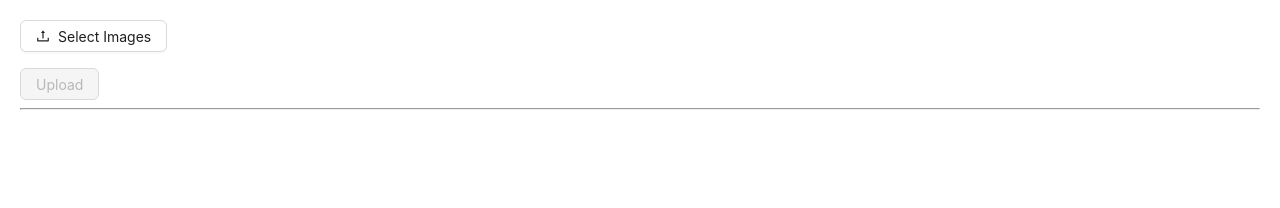
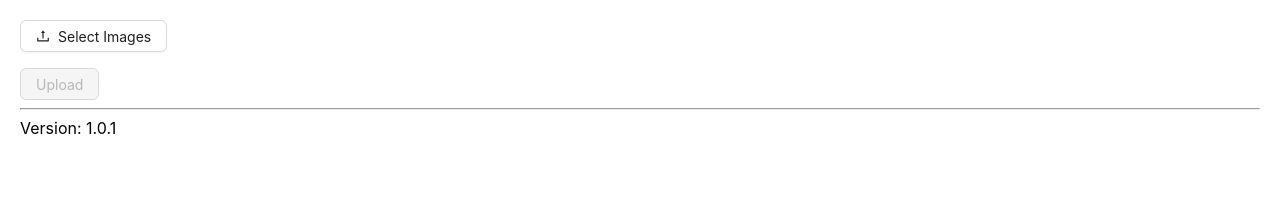
Before and after one commit to asif-simform/react-18, a React (Create React App) app: page / in a window 1280 px wide. Shown: the top 208 px of the page. Built offline with nearby package versions, Linux system fonts and the light colour scheme.

Commit message:
feat: Add version

```diff
--- a/src/App.js
+++ b/src/App.js
@@ -158,7 +158,7 @@ function App() {
 
    <Graphs />
   */}
-
+    <span>Version: 1.0.1</span>
     </AppContext>
   );
 }
```
